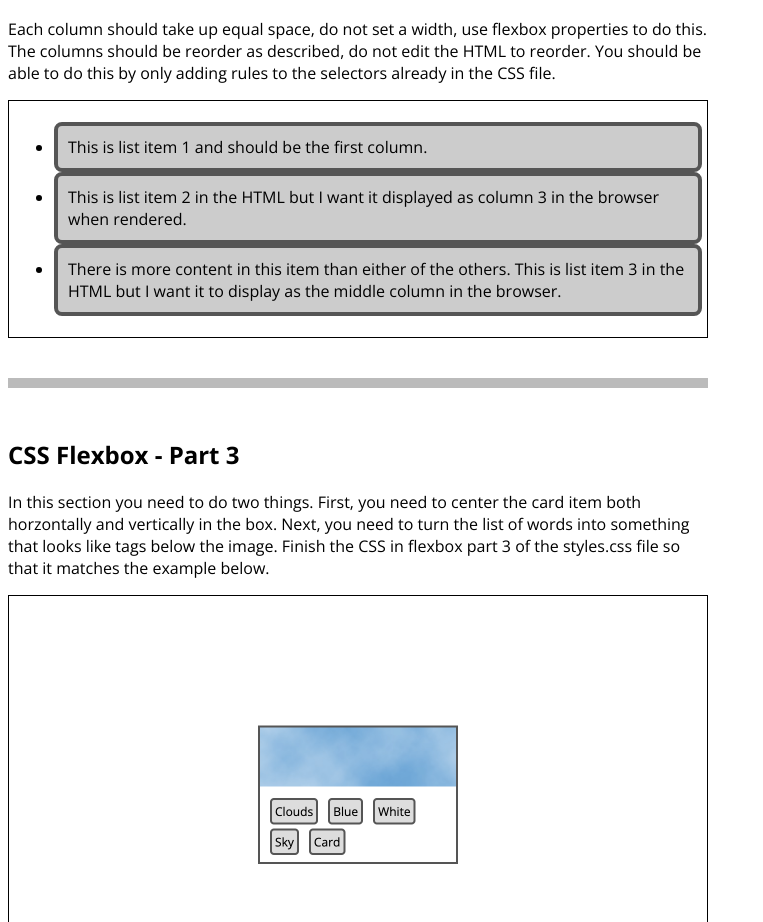
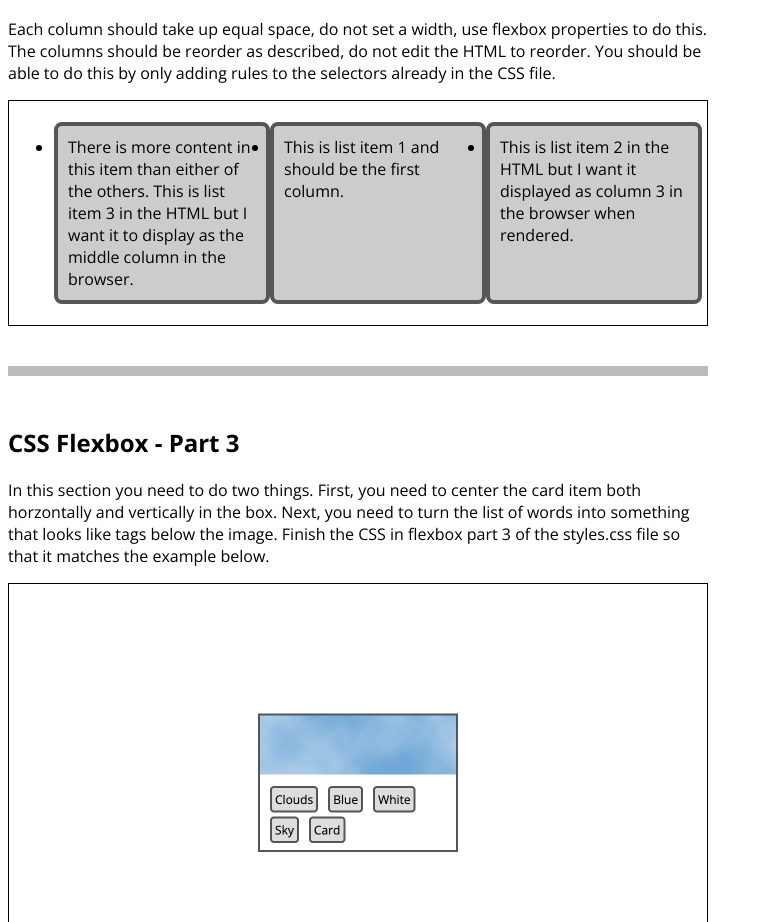
Before and after one commit to emuzemil900/ITMD-441, a plain HTML site: page Lab2/index.html in a window 1280 px wide. Shown: the part 1129-2051 px from the top of the page, without its empty margins (0-763 px from the left). Drawn offline with nearby package versions, Linux system fonts and the light colour scheme.

Commit message:
Update styles.css

```diff
--- a/Lab2/styles.css
+++ b/Lab2/styles.css
@@ -14,23 +14,23 @@
 /* Flexbox Part 2 */
 
 #flex-section2 ul {
-
+	display: flex;
 }
 
 #flex-section2 li {
-
+	flex: 1;
 }
 
 #flex-section2 .item1 {
-
+	order: 2;
 }
 
 #flex-section2 .item2 {
-
+	order: 3;
 }
 
 #flex-section2 .item3 {
-
+	order: 1;
 }
 
 /* end Flexbox Part 2 */
```
